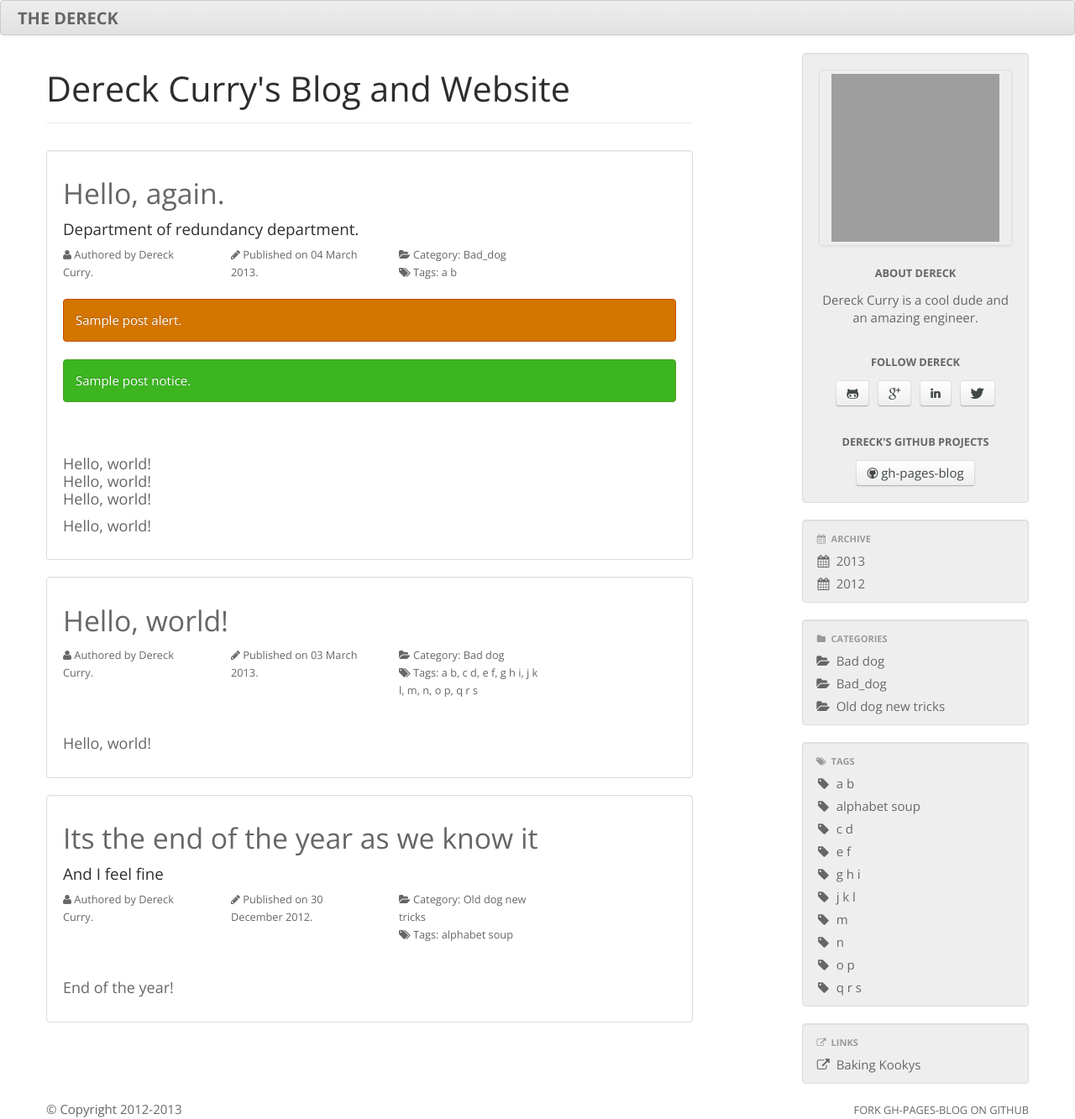
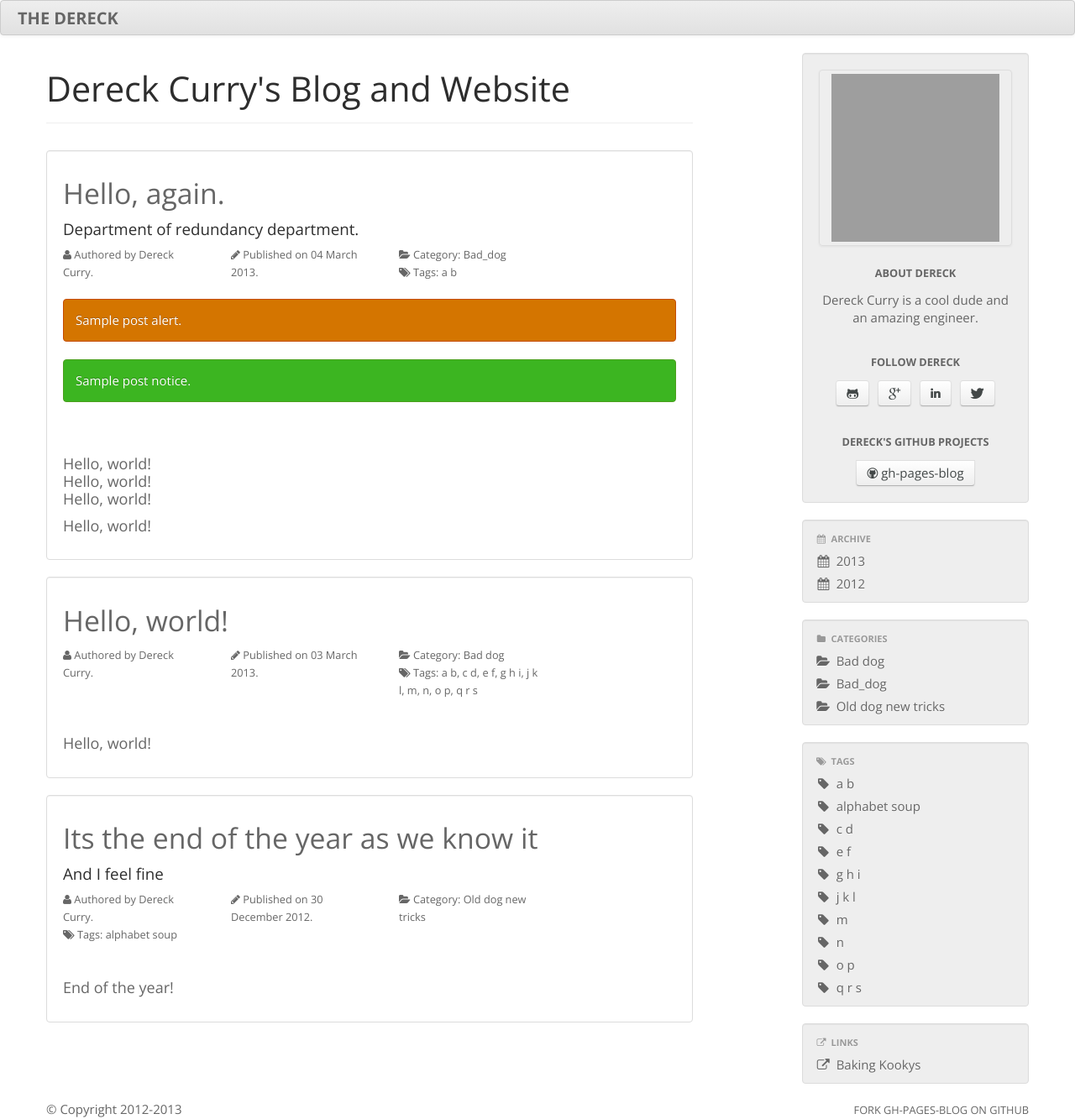
Before and after one commit to thedereck/thedereck.github.com, a Jekyll site: the page built from index.html, in a window 1280 px wide. Shown: the whole page at 84% size. Built offline with Jekyll 4.4.1, drawn with Linux system fonts in a browser that asks for light colours; grey boxes are pictures that could not be loaded.

Commit message:
More post formatting experimentation

```diff
--- a/index.html
+++ b/index.html
@@ -48,7 +48,9 @@ exclude: true
 								</a>
 								<br>
 							{% endif %}
+						</div>
 
+						<div class="span2">
 							{% if p.tags.size > 0 %}
 								{% assign index_post_tag_names = null %}
 								{% capture index_post_tag_names %}
```
